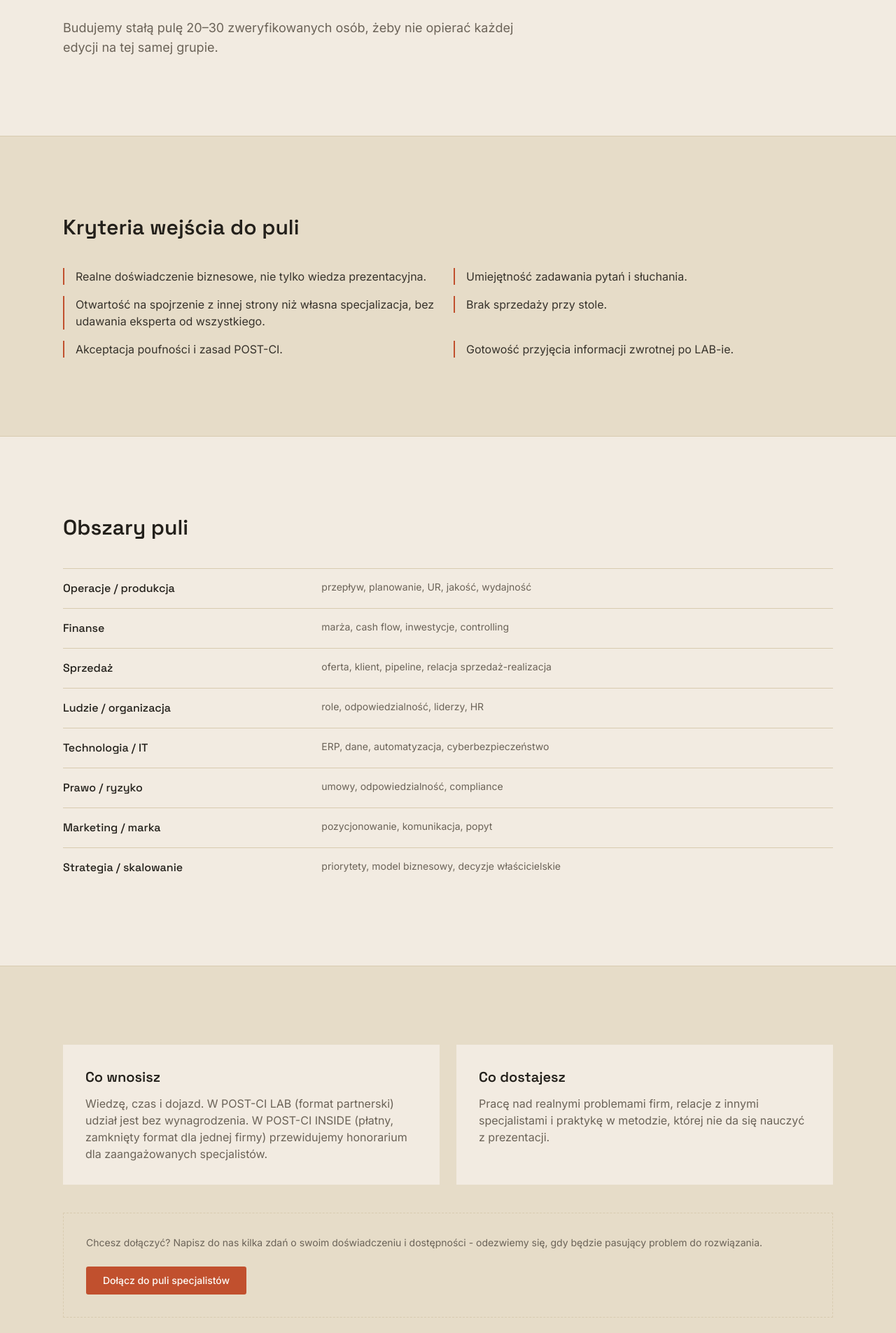
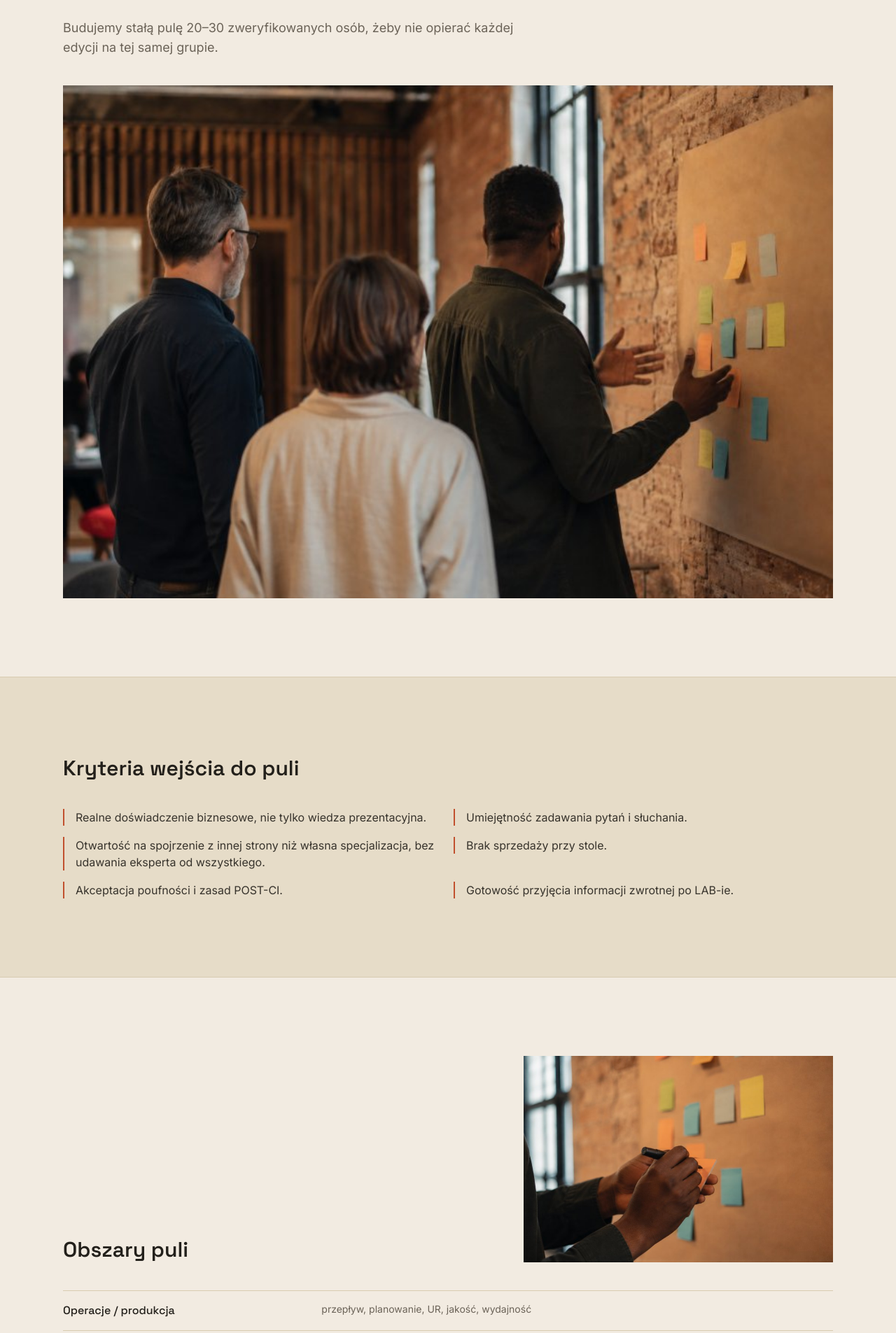
Before and after one commit to Skrzyou/post-ci, a Next.js app: page /dla-specjalistow in a window 1280 px wide. Shown: the part 395-2300 px from the top of the page at 70% size. Built offline with nearby package versions, Linux system fonts and the light colour scheme.

Commit message:
Wstaw fotorealistyczne grafiki wygenerowane przez uzytkownika na /dla-specjalistow
Zastepuja usuniete wczesniej zdjecia. Native aspect ratio (3:2) sprawdzony
przed wyborem kontenera, zero ucietych osob w kadrze.

```diff
--- a/src/components/sections/dla-specjalistow/ObszaryPuli.tsx
+++ b/src/components/sections/dla-specjalistow/ObszaryPuli.tsx
@@ -1,3 +1,4 @@
+import Image from "next/image";
 import { Reveal } from "@/components/motion/Reveal";
 
 const obszary = [
@@ -15,11 +16,23 @@
   return (
     <section className="border-b border-border px-6 py-28">
       <div className="mx-auto max-w-[1100px]">
-        <Reveal>
-          <h2 className="text-balance font-heading text-3xl font-semibold md:max-w-[24ch]">
-            Obszary puli
-          </h2>
-        </Reveal>
+        <div className="grid grid-cols-1 gap-10 md:grid-cols-[7fr_5fr] md:items-end">
+          <Reveal>
+            <h2 className="text-balance font-heading text-3xl font-semibold md:max-w-[24ch]">
+              Obszary puli
+            </h2>
+          </Reveal>
+          <Reveal delay={0.1}>
+            <div className="relative aspect-[3/2] w-full overflow-hidden">
+              <Image
+                src="/images/specjalisci-karteczka-dlon.jpg"
+                alt="Dłoń zapisuje karteczkę markerem przy ścianie z Master Mapą"
+                fill
+                className="object-cover"
+              />
+            </div>
+          </Reveal>
+        </div>
 
         <div className="mt-10 divide-y divide-border border-t border-border">
           {obszary.map((o, i) => (
--- a/src/components/sections/dla-specjalistow/SpecjalistaHero.tsx
+++ b/src/components/sections/dla-specjalistow/SpecjalistaHero.tsx
@@ -1,3 +1,4 @@
+import Image from "next/image";
 import { Reveal } from "@/components/motion/Reveal";
 
 export function SpecjalistaHero() {
@@ -14,6 +15,17 @@
             grupie.
           </p>
         </Reveal>
+
+        <Reveal delay={0.12}>
+          <div className="relative mt-10 aspect-[3/2] w-full overflow-hidden">
+            <Image
+              src="/images/specjalisci-grupa-sciana.jpg"
+              alt="Praktyk tłumaczy grupie mechanizm problemu przy ścianie z karteczkami"
+              fill
+              className="object-cover"
+            />
+          </div>
+        </Reveal>
       </div>
     </section>
   );
```
Also changed, not shown: public/images/specjalisci-grupa-sciana.jpg (added), public/images/specjalisci-karteczka-dlon.jpg (added).
